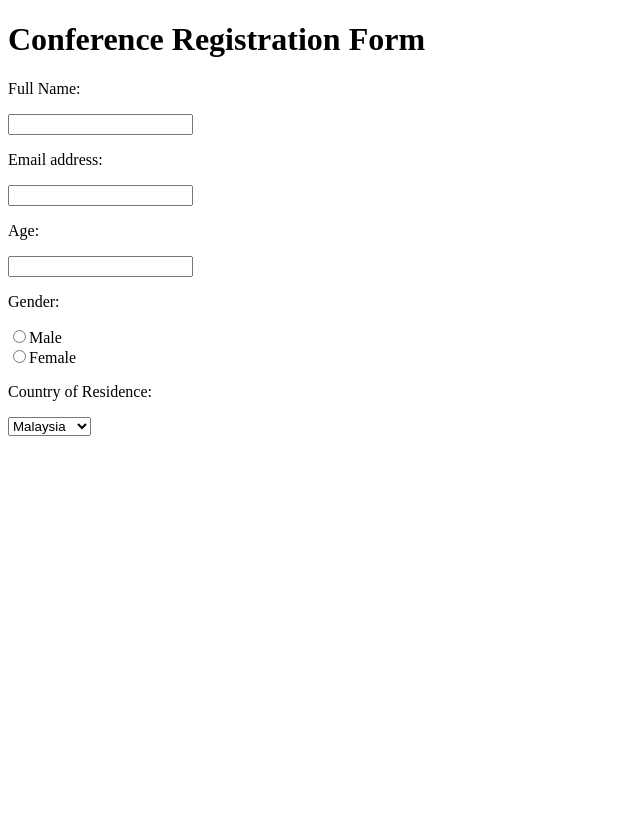
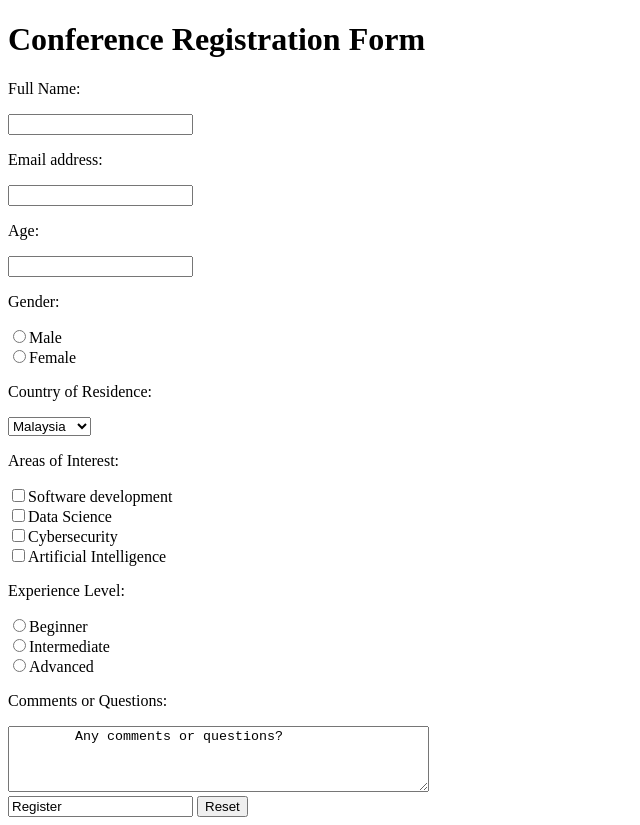
Before and after one commit to AinaFaresya/LAB_2, a plain HTML site: page task_2/index.html in a window 1280 px wide. Shown: the whole page, without its empty margins (0-640 px from the left). Before the commit the page ends 800 px from the top, so only its background shows below. Drawn offline with Linux system fonts and the light colour scheme.

Commit message:
Initial commit with index.html

```diff
--- a/task_2/index.html
+++ b/task_2/index.html
@@ -24,6 +24,25 @@
         <option value="indonesia">Indonesia</option>
         <option value="singapore">Singapore</option>
       </select>
+
+      <p>Areas of Interest:</p>
+      <input type="checkbox" name="interest" value="softwaredevelopment">Software development<br>
+      <input type="checkbox" name="interest" value="datascience">Data Science<br>
+      <input type="checkbox" name="interest" value="cybersecurity">Cybersecurity<br>
+      <input type="checkbox" name="interest" value="artificial">Artificial Intelligence
+
+      <p>Experience Level:</p>
+      <input type="radio" name="level" value="b">Beginner<br>
+      <input type="radio" name="level" value="i">Intermediate<br>
+      <input type="radio" name="level" value="male">Advanced
+
+      <p>Comments or Questions:</p>
+      <textarea id="comment" name="comment" rows="4" cols="50">
+        Any comments or questions?
+      </textarea>
+      <br>
+      <input type="register" value="Register">
+      <input type="reset" value="Reset">
     </form>
 
 </body>
```
